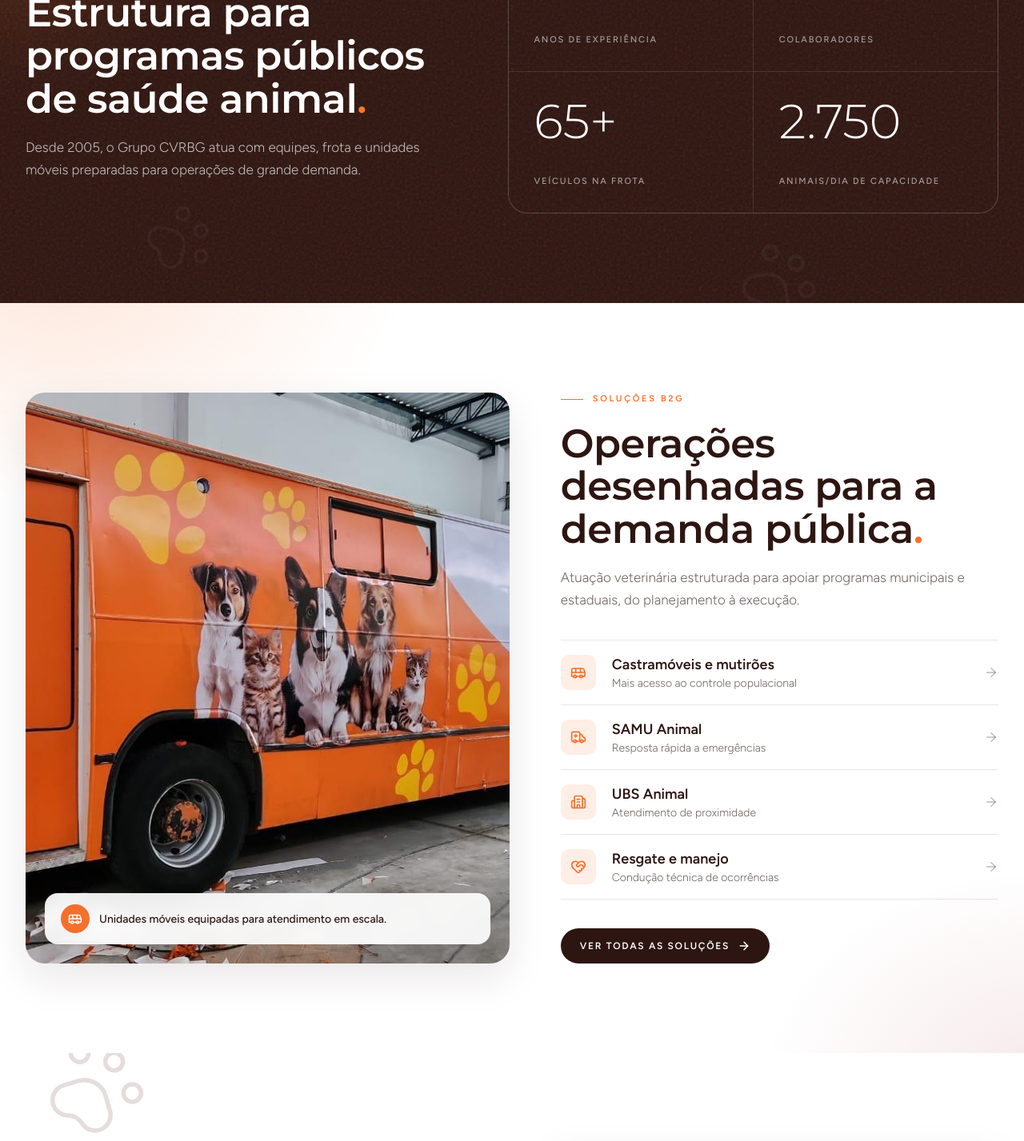
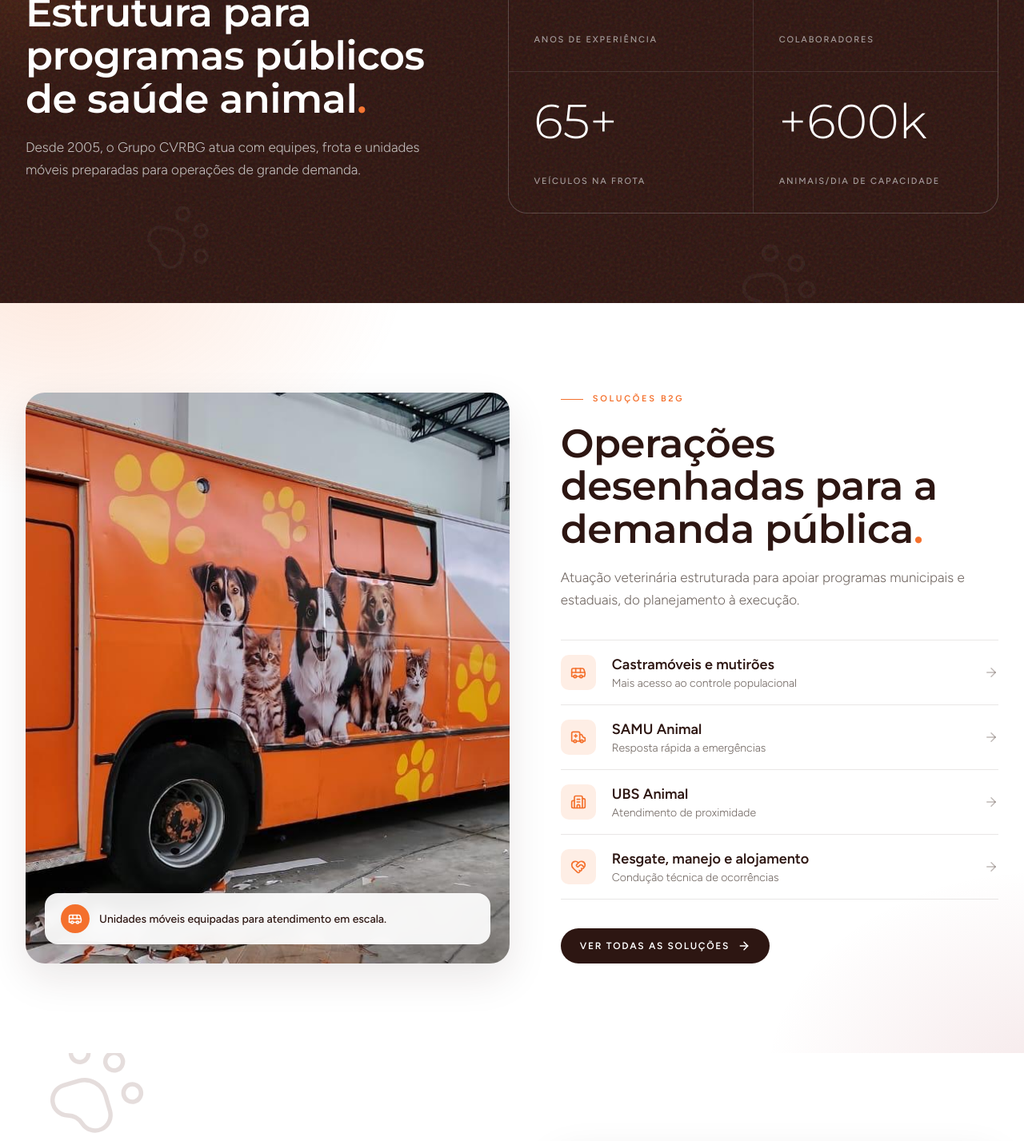
Before and after one commit to Pump-Tecnologia/Site-cvrbg, a Next.js app: page / in a window 1280 px wide. Shown: the part 1000-2427 px from the top of the page at 80% size. Built offline with nearby package versions, Linux system fonts and the light colour scheme.

Commit message:
content: ajusta métrica (+600k) e renomeia solução para Resgate, manejo e alojamento

```diff
--- a/src/components/pages/ContactForm.tsx
+++ b/src/components/pages/ContactForm.tsx
@@ -9,7 +9,7 @@ const demandTypes = [
   "Castramóveis e mutirões",
   "SAMU Animal",
   "UBS Animal",
-  "Resgate e manejo",
+  "Resgate, manejo e alojamento",
   "Operação integrada",
   "Outro",
 ] as const;
--- a/src/data/site.ts
+++ b/src/data/site.ts
@@ -33,7 +33,7 @@ export const metrics = [
   { value: "+20", label: "anos de experiência" },
   { value: "300+", label: "colaboradores" },
   { value: "65+", label: "veículos na frota" },
-  { value: "2.750", label: "animais/dia de capacidade" },
+  { value: "+600k", label: "animais/dia de capacidade" },
 ] as const;
 
 export type SolutionIcon = "van" | "ambulance" | "clinic" | "rescue";
@@ -63,7 +63,7 @@ export const solutions = [
   {
     id: "resgate-manejo",
     icon: "rescue" as SolutionIcon,
-    title: "Resgate e manejo",
+    title: "Resgate, manejo e alojamento",
     text: "Equipes preparadas para manejo, remoção e atendimento de animais em situações que exigem condução técnica.",
     outcome: "Condução técnica de ocorrências",
   },
```
